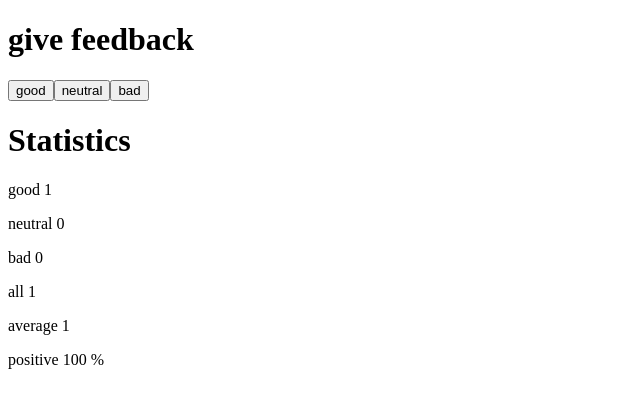
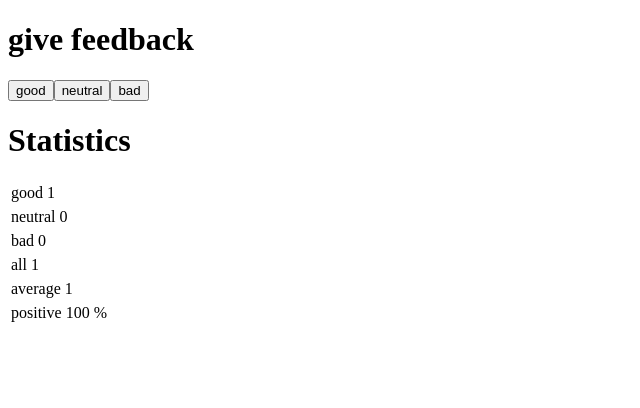
Before and after one commit to c-panagopoulos/fullstackopen, a React (Vite) app in the folder part1/unicafe/: page / in a window 1280 px wide. Both pictures are taken after a click on the button "good". Shown: the top 408 px of the page, without its empty margins (0-640 px from the left). Built offline with nearby package versions, Linux system fonts and the light colour scheme.

Commit message:
Exercise 1.11 Complete

```diff
--- a/part1/unicafe/src/StatisticLine.jsx
+++ b/part1/unicafe/src/StatisticLine.jsx
@@ -1,8 +1,13 @@
 const StatisticLine = (props) => {
   return (
-    <p>
-      {props.text} {props.value}
-    </p>
+    <>
+      <table>
+        <tr>
+          <td>{props.text}</td>
+          <td>{props.value}</td>
+        </tr>
+      </table>
+    </>
   );
 };
 
```
